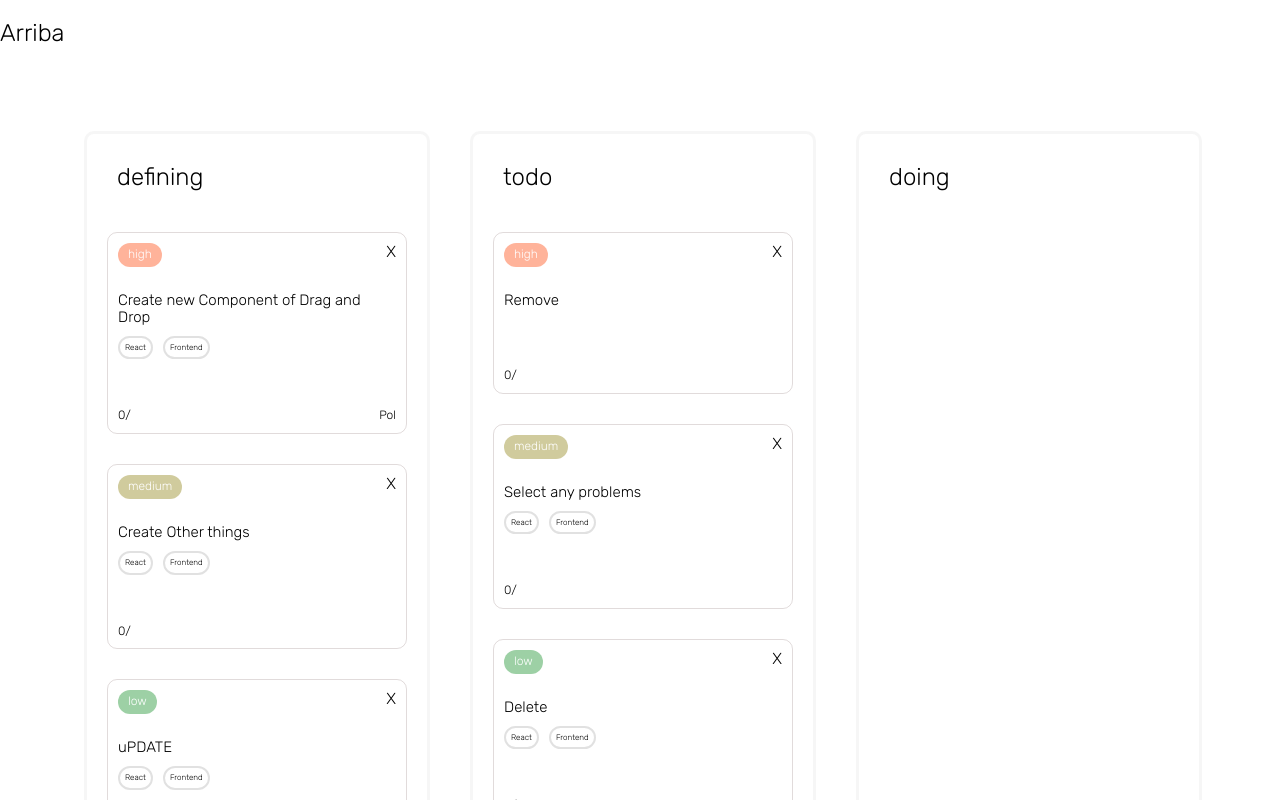
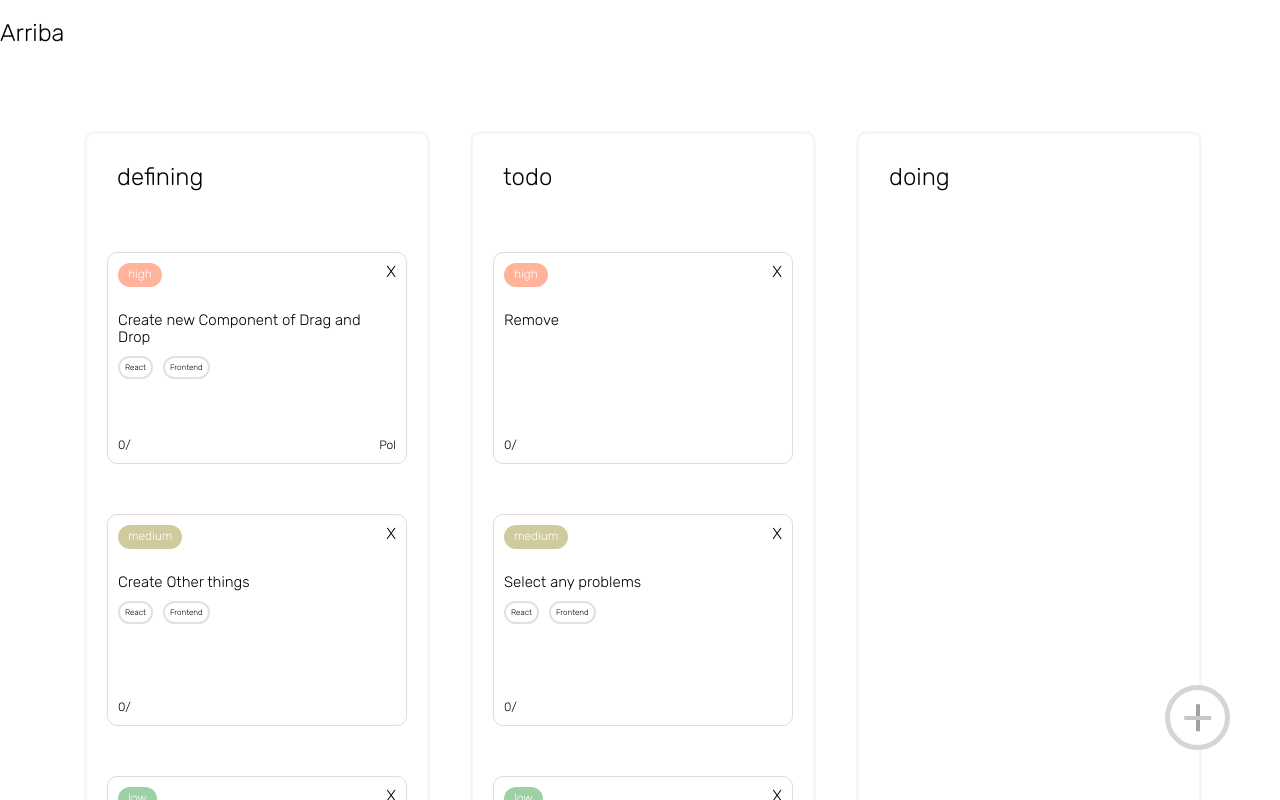
Before and after one commit to MrPloman/trello, a React (Vite) app: page / in a window 1280 px wide. Shown: the top 800 px of the page. Built offline with nearby package versions, Linux system fonts and the light colour scheme.

Commit message:
add button created

```diff
--- a/src/App.tsx
+++ b/src/App.tsx
@@ -2,8 +2,7 @@ import { Provider } from "react-redux";
 import "./App.scss";
 import { BoardComponent } from "./components/board/board";
 import store from "./store/store";
-import { ModalComponent } from "./components/modal/modal";
-import { useAppDispatch } from "./hooks/useTasksDispatch";
+import { NewTaskButton } from "./components/newTaskButton/newTaskButton";
 
 function App() {
     // const dispatch = useAppDispatch();
@@ -11,6 +10,8 @@ function App() {
         <>
             <Provider store={store}>
                 <h2>Arriba</h2>
+                <NewTaskButton></NewTaskButton>
+
                 <BoardComponent></BoardComponent>
             </Provider>
         </>
--- a/src/components/dropSpace/dropSpace.scss
+++ b/src/components/dropSpace/dropSpace.scss
@@ -1,17 +1,16 @@
 .normal {
     width: 100%;
-    margin: 10px 0;
+    height: 50px;
 }
 .notasks {
     width: 100%;
-    margin: 10px 0;
-
-    height: 150px;
+    height: 190px;
+    margin-top: 50px !important;
 }
 .show_space {
     cursor: grabbing;
     width: 295px;
-    height: 150px;
+    height: 205px;
     transition: ease-in 0.5 linear;
     opacity: 0.5;
     display: flex;
@@ -19,9 +18,8 @@
     justify-content: space-between;
     border: 3px dashed rgba(183, 183, 183, 0.633) !important;
     border-radius: 10px;
-    margin: 30px 0;
+    margin: 50px 0;
 }
 .hide_space {
     transition: ease-out 0.5 linear;
-    padding: 10px 0 0;
 }
--- a/src/components/dropSpace/dropSpace.tsx
+++ b/src/components/dropSpace/dropSpace.tsx
@@ -58,17 +58,18 @@ export const DropSpace = (_props: { position: number; numberOfTasks: number }) =
 
     return (
         <section
-            onDragEnter={() => {
-                showSpace(true);
-            }}
             onDragLeave={() => {
-                showSpace(false);
+                setTimeout(() => {
+                    showSpace(false);
+                }, 500);
             }}
             onDragOver={(e) => {
+                showSpace(true);
                 e.preventDefault();
                 lastLocation(_props.position);
             }}
             onDrop={() => {
+                showSpace(false);
                 setNewCardPosition();
             }}
             className={`${showDropSpace ? "show_space" : "hide_space"} ${
--- /dev/null
+++ b/src/components/newTaskButton/newTaskButton.scss
@@ -0,0 +1,57 @@
+button,
+input[type="submit"],
+input[type="reset"] {
+    background: none;
+    color: inherit;
+    border: none;
+    padding: 0;
+    font: inherit;
+    cursor: pointer;
+    outline: inherit;
+}
+.button_plus {
+    position: fixed;
+    width: 65px;
+    height: 65px;
+    background: #fff;
+    cursor: pointer;
+    border: 5px solid #d5d5d5;
+    bottom: 50px;
+    right: 50px;
+    /* Mittig */
+    z-index: 1000;
+    border-radius: 100%;
+}
+
+.button_plus:after {
+    content: "";
+    position: absolute;
+    transform: translate(-50%, -50%);
+    height: 4px;
+    width: 50%;
+    background: #c8c8c8;
+    top: 50%;
+    left: 50%;
+}
+
+.button_plus:before {
+    content: "";
+    position: absolute;
+    top: 50%;
+    left: 50%;
+    transform: translate(-50%, -50%);
+    background: #a2a2a2;
+    height: 50%;
+    width: 4px;
+}
+
+.button_plus:hover:before,
+.button_plus:hover:after {
+    background: #fff;
+    transition: 0.2s;
+}
+
+.button_plus:hover {
+    background-color: #095776;
+    transition: 0.2s;
+}
--- /dev/null
+++ b/src/components/newTaskButton/newTaskButton.tsx
@@ -0,0 +1,9 @@
+import "./newTaskButton.scss";
+
+export const NewTaskButton = () => {
+    return (
+        <>
+            <button className="button_plus"></button>
+        </>
+    );
+};
--- a/src/components/stage/stage.scss
+++ b/src/components/stage/stage.scss
@@ -7,6 +7,7 @@
     display: flex;
     flex-direction: column;
     position: relative;
+
     h2 {
         margin: 0;
         padding: 10px;
--- a/src/components/task/task.scss
+++ b/src/components/task/task.scss
@@ -8,6 +8,8 @@
     border: 1px solid rgba(142, 118, 118, 0.264) !important;
     padding: 10px;
     border-radius: 10px;
+    min-height: 190px;
+    max-height: 190px;
     header {
         display: flex;
         flex-direction: row;
```
